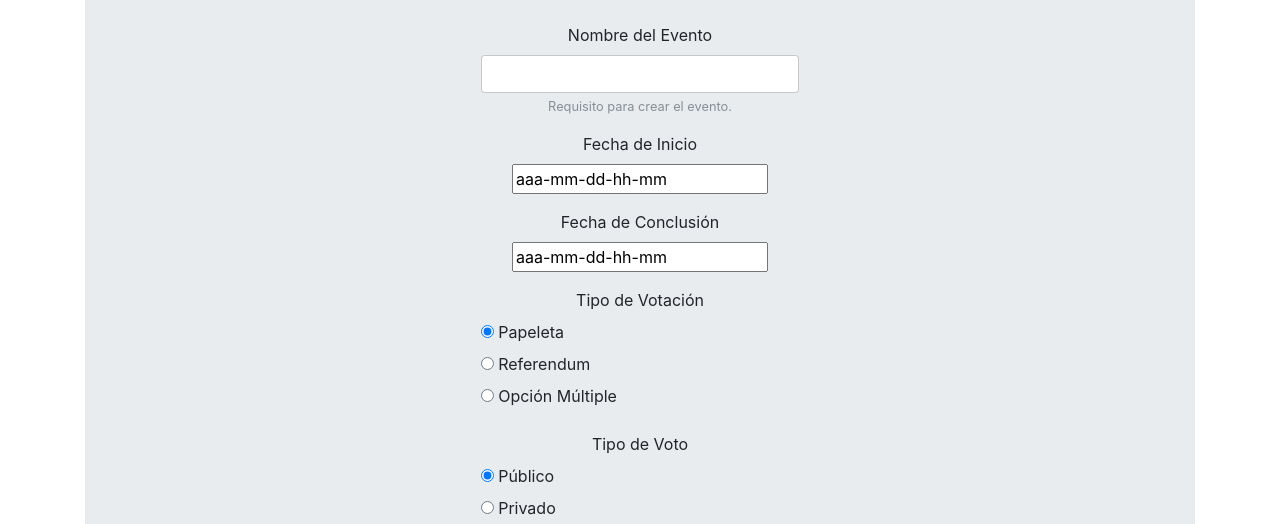
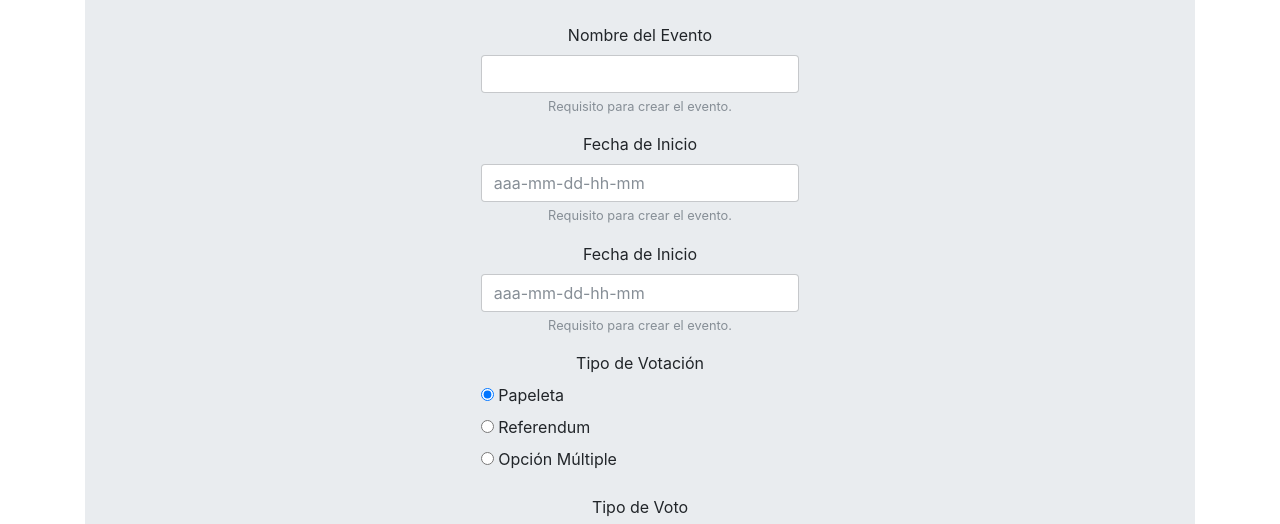
Before and after one commit to aflaster11/Programathon2017, a website: page views/creacion_eventos.html in a window 1280 px wide. Shown: the part 225-749 px from the top of the page. Drawn offline with nearby package versions, Linux system fonts and the light colour scheme.

Commit message:
Creacion de Eventos final creo

```diff
--- a/public/scripts/creacion_eventos.js
+++ b/public/scripts/creacion_eventos.js
@@ -9,9 +9,6 @@ function crearEvento(){
 	nombreDelEvento = document.getElementById("NombreEvento");
 	var primerFecha = document.getElementById("Inicio").value;
 	var segundaFecha = document.getElementById("Conclusion").value;
-
-	console.log(primerFecha);
-	console.log(segundaFecha);
 
 	if(nombreDelEvento == undefined || primerFecha == undefined || segundaFecha == undefined){
 		alert("Falta rellenar espacios");
@@ -45,14 +42,14 @@ function cumpleReq(pFecha,sFecha){
 	}
 
 	if(parseInt(pFecha[pFecha.length-1]) >= parseInt(sFecha[sFecha.length-1]) || !cumple){
+		cumple = false;
 		alert("La hora inicio debe ser menor a la hora de finalizacion");
 	}
 
 
 
 	var currentDate = new Date();
-	console.log(currentDate.getMonth());
-	if(parseInt(pFecha[0]) <= currentDate.getYear()+1900|| parseInt(pFecha[1]) <= currentDate.getMonth() || parseInt(pFecha[2]) <= currentDate.getDate() || parseInt(pFecha[3]) <= currentDate.getHours() || parseInt(pFecha[4]) <= currentDate.getMinutes()){
+	if(cumple && (parseInt(pFecha[0]) <= currentDate.getYear()+1900|| parseInt(pFecha[1]) <= currentDate.getMonth() || parseInt(pFecha[2]) <= currentDate.getDate() || parseInt(pFecha[3]) <= currentDate.getHours() || parseInt(pFecha[4]) <= currentDate.getMinutes())){
 		alert("La hora deinicio debe ser mayor a la fecha actual");
 		cumple = false;
 	}
--- a/views/creacion_eventos.html
+++ b/views/creacion_eventos.html
@@ -57,14 +57,16 @@
 
                         <label class="form-control-label" for="inputDanger2">Fecha de Inicio</label>
 
-
-                            <input type="text" name="Inicio" value="aaa-mm-dd-hh-mm" id="Inicio">
+							<input type="text" class="form-control form-control-danger" name="Inicio" placeholder="aaa-mm-dd-hh-mm" id="Inicio">
+                            <small class="form-text text-muted">Requisito para crear el evento.</small>
 							<p> </p>
 
-						<label class="form-control-label" for="inputDanger2">Fecha de Conclusión</label>
-                            <input type="text" name="Conclusion" value="aaa-mm-dd-hh-mm" id="Conclusion">
+						<form>
+                        <label class="form-control-label" for="inputDanger2">Fecha de Inicio</label>
+                            <input type="text" class="form-control form-control-danger" name="Conclusion" placeholder="aaa-mm-dd-hh-mm" id="Conclusion">
+                            <small class="form-text text-muted">Requisito para crear el evento.</small>
+							<p></p>
 
-						<p></p>
                         <fieldset class="form-group">
                             <label>Tipo de Votación</label>
                             <div class="form-check text-left">
```
